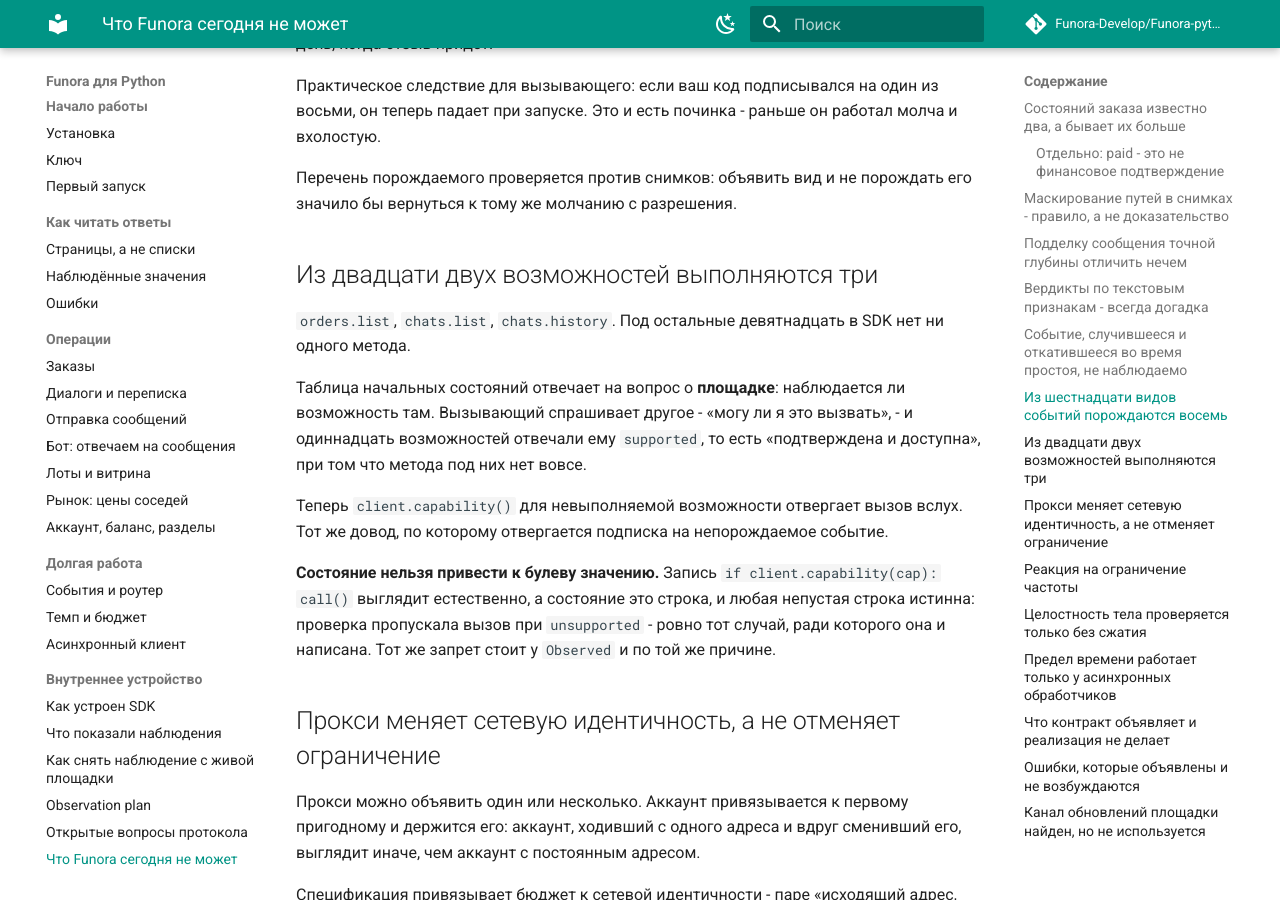
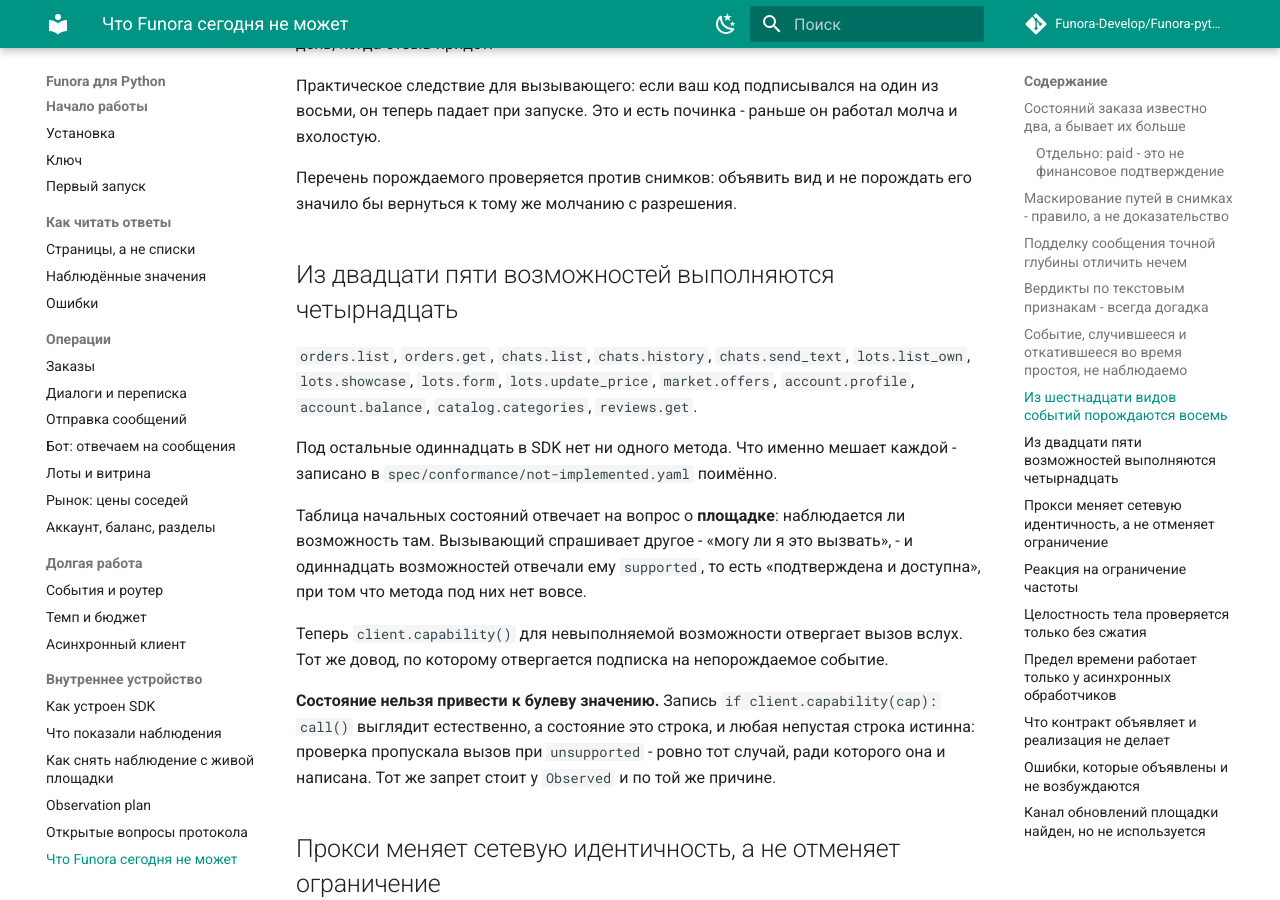
Before and after one commit to Funora-Develop/Funora-python, an MkDocs documentation site: the page built from docs/limits.md, in a window 1280 px wide and 900 px high, scrolled down 3482 px. Built offline with MkDocs 1.6.1 and Material for MkDocs 9.7.7, drawn with Linux system fonts in a browser that asks for light colours; comment, search, counter and statistics services are not loaded.

```diff
--- a/docs/limits.md
+++ b/docs/limits.md
@@ -149,10 +149,15 @@ Funora не диффит снимки друг с другом: она держ
 Перечень порождаемого проверяется против снимков: объявить вид и не порождать
 его значило бы вернуться к тому же молчанию с разрешения.
 
-## Из двадцати двух возможностей выполняются три
+## Из двадцати пяти возможностей выполняются четырнадцать
 
-`orders.list`, `chats.list`, `chats.history`. Под остальные девятнадцать в SDK
-нет ни одного метода.
+`orders.list`, `orders.get`, `chats.list`, `chats.history`, `chats.send_text`,
+`lots.list_own`, `lots.showcase`, `lots.form`, `lots.update_price`,
+`market.offers`, `account.profile`, `account.balance`, `catalog.categories`,
+`reviews.get`.
+
+Под остальные одиннадцать в SDK нет ни одного метода. Что именно мешает каждой -
+записано в `spec/conformance/not-implemented.yaml` поимённо.
 
 Таблица начальных состояний отвечает на вопрос о **площадке**: наблюдается ли
 возможность там. Вызывающий спрашивает другое - «могу ли я это вызвать», - и
```
Also changed, not shown: README.en.md (+19 -3 lines), README.md (+24 -4 lines), 10 other files.
